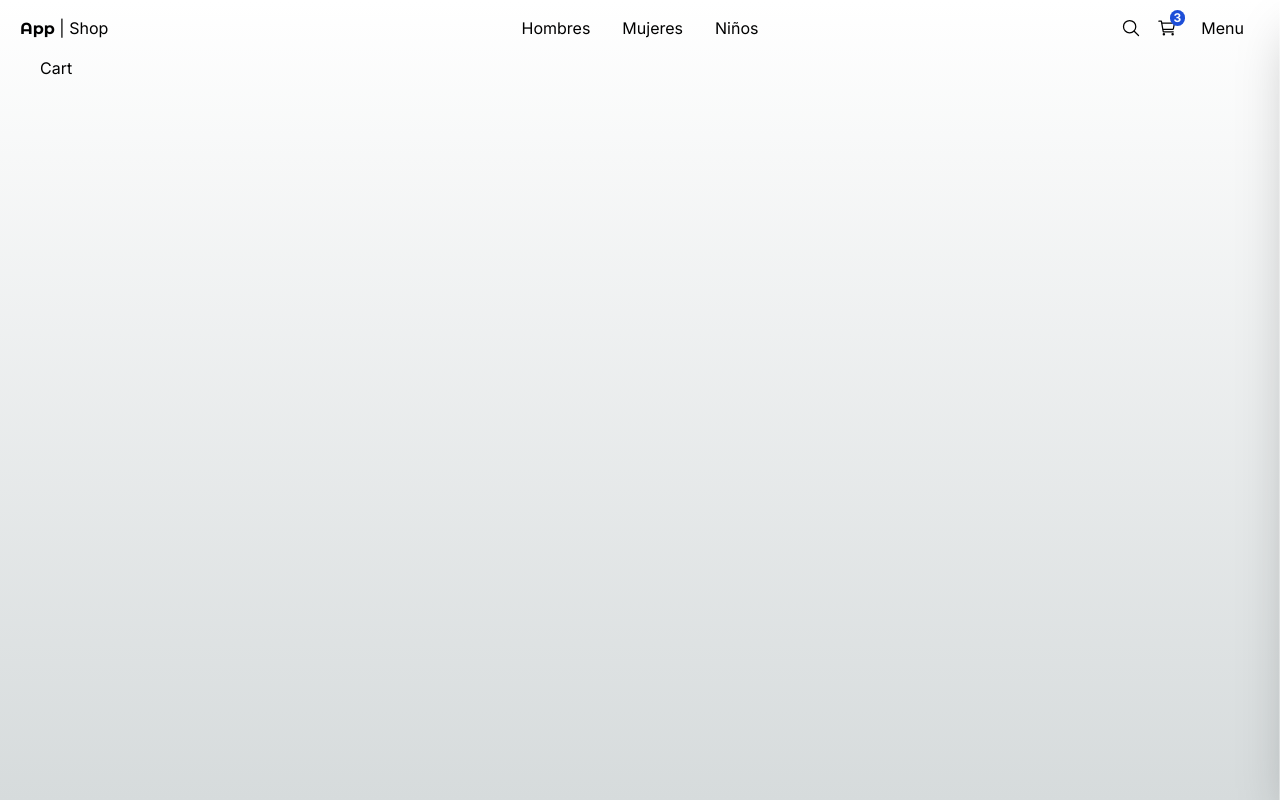
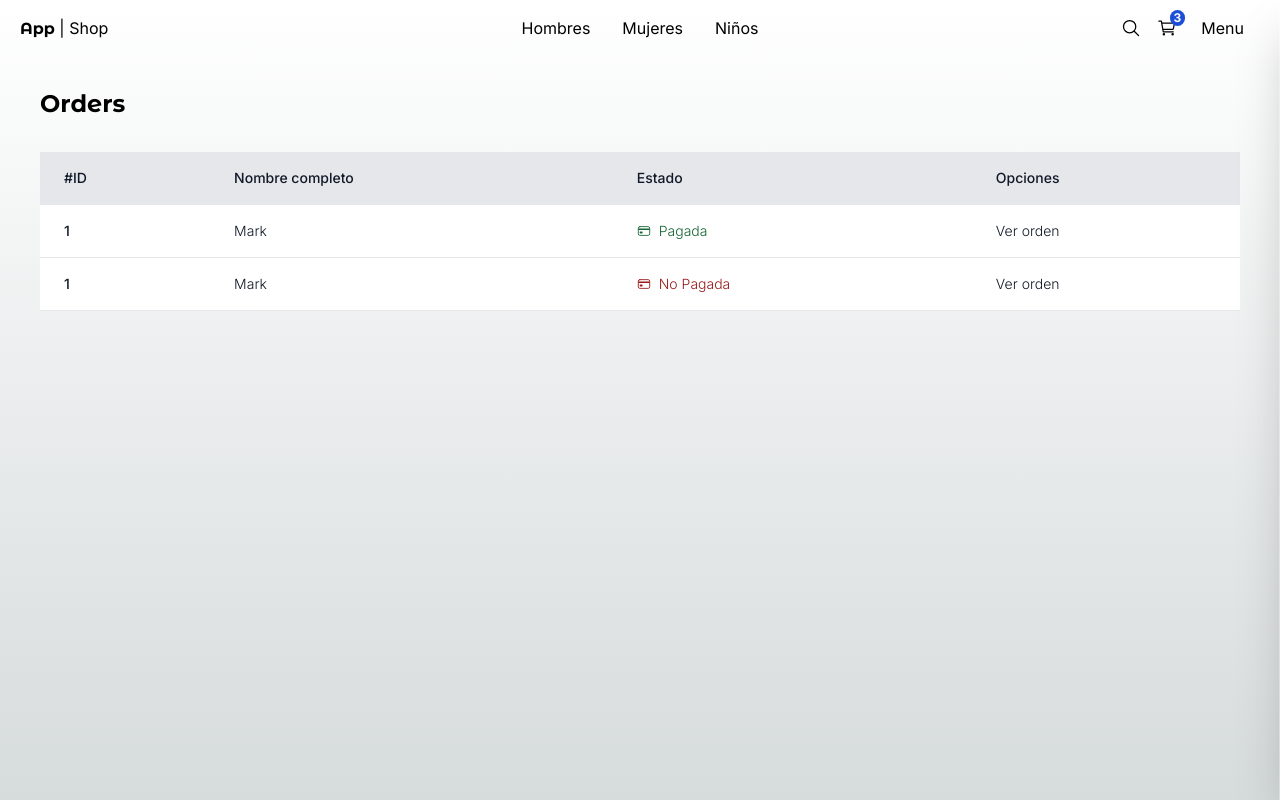
Before and after one commit to HarDep/next-shop, a Next.js app: page /orders in a window 1280 px wide. Built offline with nearby package versions, Linux system fonts and the light colour scheme.

Commit message:
Update orders page

```diff
--- a/src/app/(shop)/orders/page.tsx
+++ b/src/app/(shop)/orders/page.tsx
@@ -1,8 +1,76 @@
+import { Title } from '@/components';
 
-export default function Page() {
+import Link from 'next/link';
+import { IoCardOutline } from 'react-icons/io5';
+
+export default function () {
     return (
-        <div>
-            <h1>Cart</h1>
-        </div>
-    )
+      <>
+          <Title title="Orders" />
+
+          <div className="mb-10">
+              <table className="min-w-full">
+                  <thead className="bg-gray-200 border-b">
+                      <tr>
+                          <th scope="col" className="text-sm font-medium text-gray-900 px-6 py-4 text-left">
+                              #ID
+                          </th>
+                          <th scope="col" className="text-sm font-medium text-gray-900 px-6 py-4 text-left">
+                              Nombre completo
+                          </th>
+                          <th scope="col" className="text-sm font-medium text-gray-900 px-6 py-4 text-left">
+                              Estado
+                          </th>
+                          <th scope="col" className="text-sm font-medium text-gray-900 px-6 py-4 text-left">
+                              Opciones
+                          </th>
+                      </tr>
+                  </thead>
+                  <tbody>
+
+                      <tr className="bg-white border-b transition duration-300 ease-in-out hover:bg-gray-100">
+
+                          <td className="px-6 py-4 whitespace-nowrap text-sm font-medium text-gray-900">1</td>
+                          <td className="text-sm text-gray-900 font-light px-6 py-4 whitespace-nowrap">
+                              Mark
+                          </td>
+                          <td className="flex items-center text-sm  text-gray-900 font-light px-6 py-4 whitespace-nowrap">
+
+                              <IoCardOutline className="text-green-800" />
+                              <span className='mx-2 text-green-800'>Pagada</span>
+
+                          </td>
+                          <td className="text-sm text-gray-900 font-light px-6 ">
+                              <Link href="/orders/123" className="hover:underline">
+                                  Ver orden
+                              </Link>
+                          </td>
+
+                      </tr>
+
+                      <tr className="bg-white border-b transition duration-300 ease-in-out hover:bg-gray-100">
+
+                          <td className="px-6 py-4 whitespace-nowrap text-sm font-medium text-gray-900">1</td>
+                          <td className="text-sm text-gray-900 font-light px-6 py-4 whitespace-nowrap">
+                              Mark
+                          </td>
+                          <td className="flex items-center text-sm  text-gray-900 font-light px-6 py-4 whitespace-nowrap">
+
+                              <IoCardOutline className="text-red-800" />
+                              <span className='mx-2 text-red-800'>No Pagada</span>
+
+                          </td>
+                          <td className="text-sm text-gray-900 font-light px-6 ">
+                              <Link href="/orders/123" className="hover:underline">
+                                  Ver orden
+                              </Link>
+                          </td>
+
+                      </tr>
+
+                  </tbody>
+              </table>
+          </div>
+      </>
+  );
 }
```
